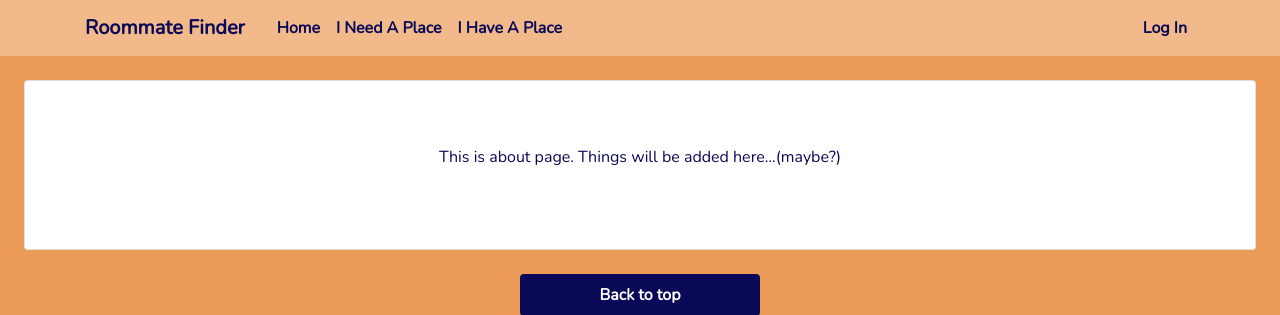
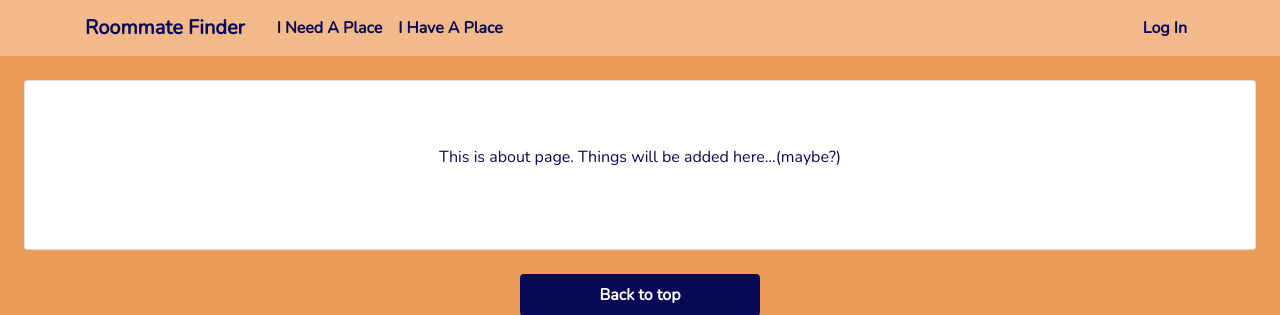
Before and after one commit to hanahamberno/project-a-23, a Django app: page /about in a window 1280 px wide. Shown: the top 315 px of the page. Run offline with Django 3.2, Linux system fonts and the light colour scheme; some libraries are stand-ins or nearby versions; some web fonts are replaced.

Commit message:
deleted home tab from nav bar

```diff
--- a/social_app/templates/social_app/base.html
+++ b/social_app/templates/social_app/base.html
@@ -44,7 +44,6 @@
                         </button>
                         <div class="collapse navbar-collapse" id="navbarToggle">
                             <div class="navbar-nav mr-auto">
-                                <a class="nav-item nav-link" href="{% url 'social_app:home' %}">Home</a>
                                 <a class="nav-item nav-link" href="{% url 'social_app:profile_list' %}">I Need A Place</a>
                                 <a class="nav-item nav-link" href="{% url 'social_app:property_list' %}">I Have A Place</a>
                             </div>
```
